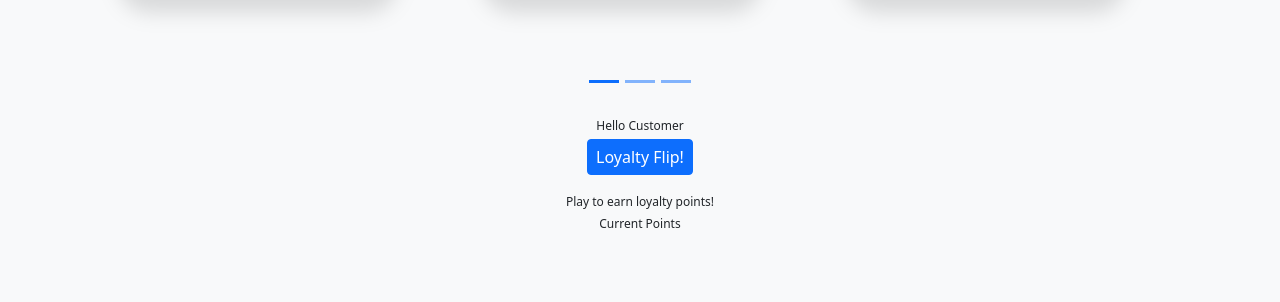
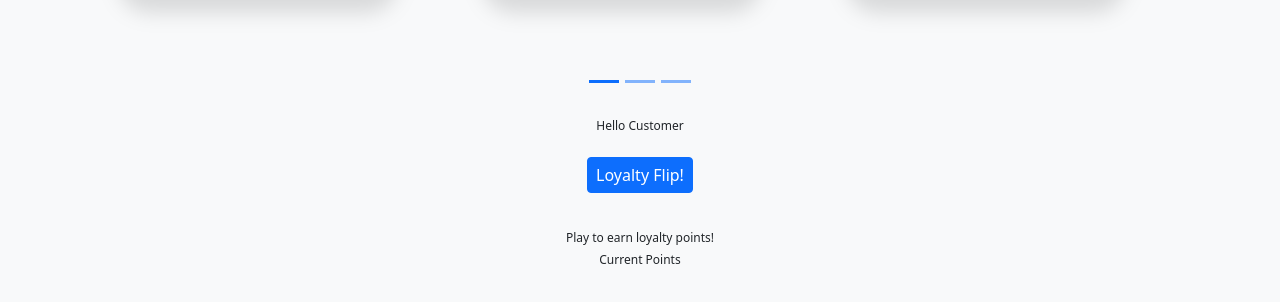
Before and after one commit to keba2993/WT-DFS-Hackathon-2022, a website: page dist/index.html in a window 1280 px wide. Shown: the part 694-996 px from the top of the page. Drawn offline with nearby package versions, Linux system fonts and the light colour scheme.

Commit message:
Add spacing

```diff
--- a/dist/index.html
+++ b/dist/index.html
@@ -794,11 +794,11 @@
             <div class="row mb-5">
                 <div class="col text-center">
                     <!-- Button to Open the Modal -->
-                    <p id = "loyaltyId">Hello Customer </p>
+                    <p id = "loyaltyId">Hello Customer <br><br></p>
                     <button type="button" class="btn btn-primary" data-bs-toggle="modal" data-bs-target="#myModal">
                         Loyalty Flip!
                     </button>
-                    <p><br>Play to earn loyalty points!</p>
+                    <p><br><br>Play to earn loyalty points!</p>
                     <p id = "loyaltyPoints">Current Points </p>
                 </div>
             </div>
```
